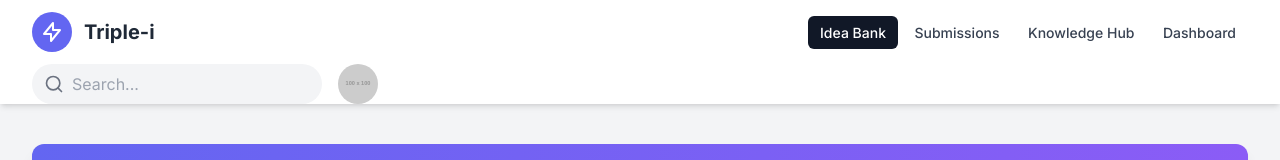
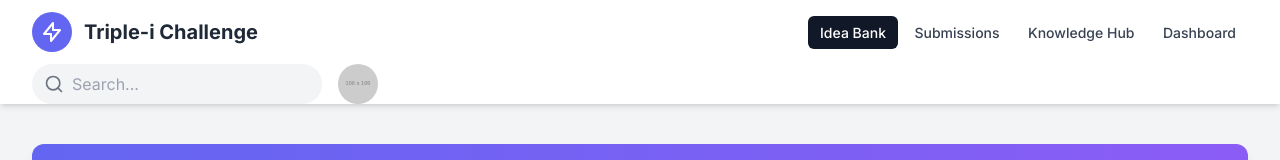
Before and after one commit to sharifahzabedah/zab, a plain HTML site: page index.html in a window 1280 px wide. Shown: the top 160 px of the page. Drawn offline with nearby package versions, Linux system fonts and the light colour scheme; placeholder pictures from the web are drawn by us.

Commit message:
Update index.html

```diff
--- a/index.html
+++ b/index.html
@@ -62,7 +62,7 @@
                             <svg class="h-6 w-6 text-white" fill="none" viewBox="0 0 24 24" stroke="currentColor"><path stroke-linecap="round" stroke-linejoin="round" stroke-width="2" d="M13 10V3L4 14h7v7l9-11h-7z"></path></svg>
                         </div>
                     </div>
-                    <span class="ml-3 font-bold text-xl text-gray-800">Triple-i</span>
+                    <span class="ml-3 font-bold text-xl text-gray-800">Triple-i Challenge</span>
                 </div>
                 <div class="hidden md:block">
                     <a href="#" class="bg-gray-900 text-white px-3 py-2 rounded-md text-sm font-medium">Idea Bank</a>
```
